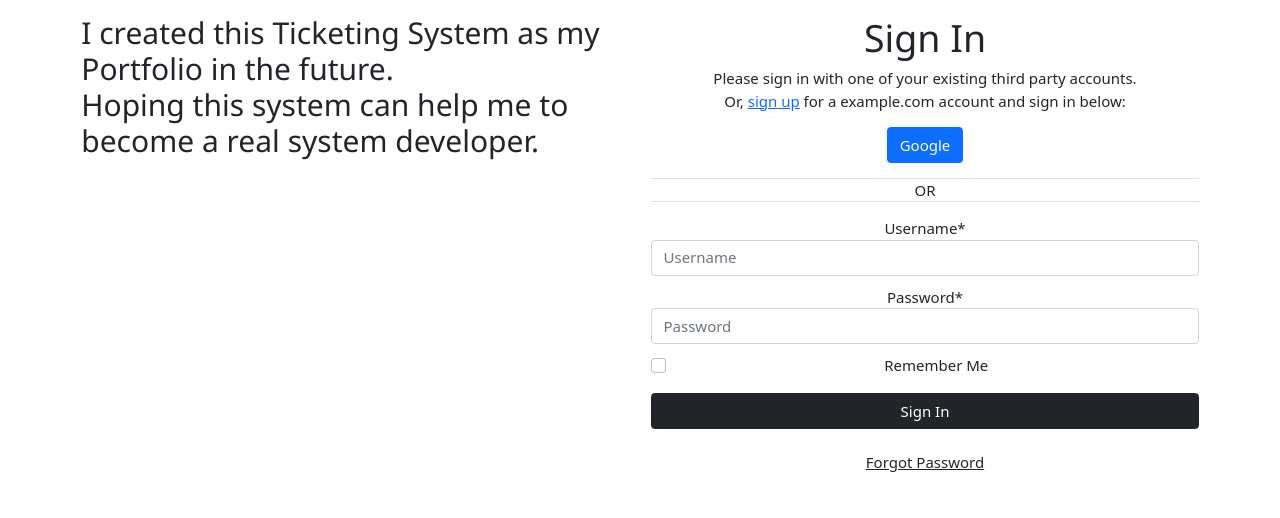
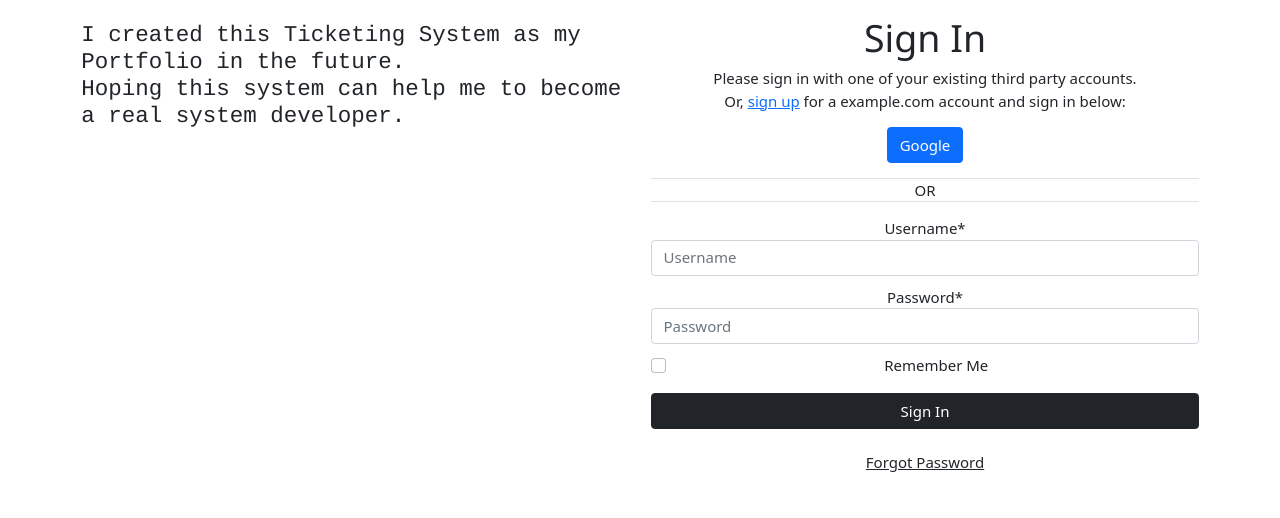
Before and after one commit to acarbonilla/ticketingSystem, a Django app: page /accounts/login/ in a window 1280 px wide. Shown: the part 53-571 px from the top of the page. Run offline with Django 4.2, Linux system fonts and the light colour scheme; some libraries are stand-ins or nearby versions.

Commit message:
Ticketing System

```diff
--- a/templates/account/login.html
+++ b/templates/account/login.html
@@ -9,11 +9,11 @@
 <div class="container">
 
     <div class="row">
-        <div class="col-sm-6">
-            <h2>
+        <div class="col-sm-6 mt-2">
+            <h4 style="font-family:courier;">
                 I created this Ticketing System as my Portfolio in the future.<br/>
                 Hoping this system can help me to become a real system developer.
-            </h2>
+            </h4>
         </div>
         <div class="col-sm-6 text-center">
                 <h1>Sign In</h1>
```
